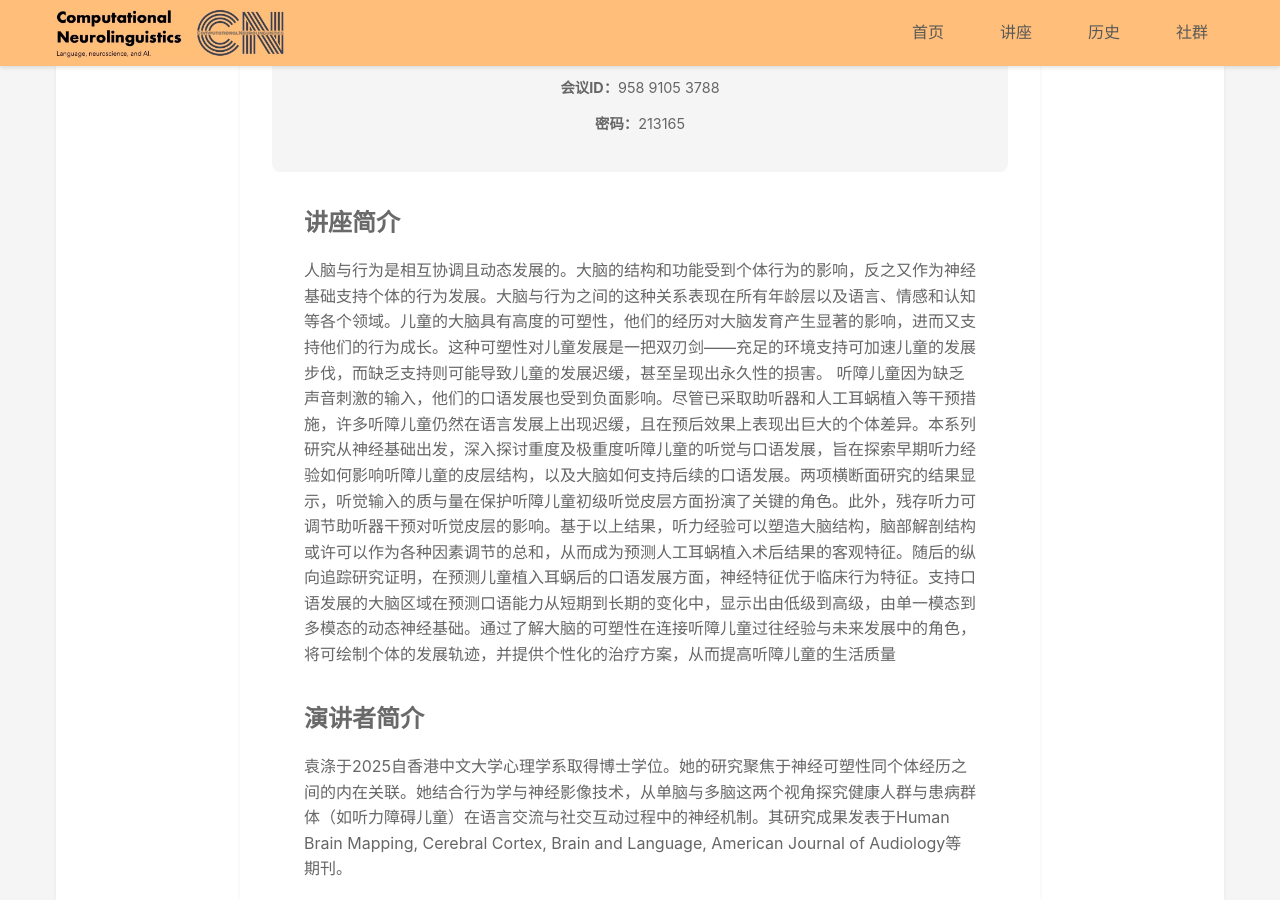
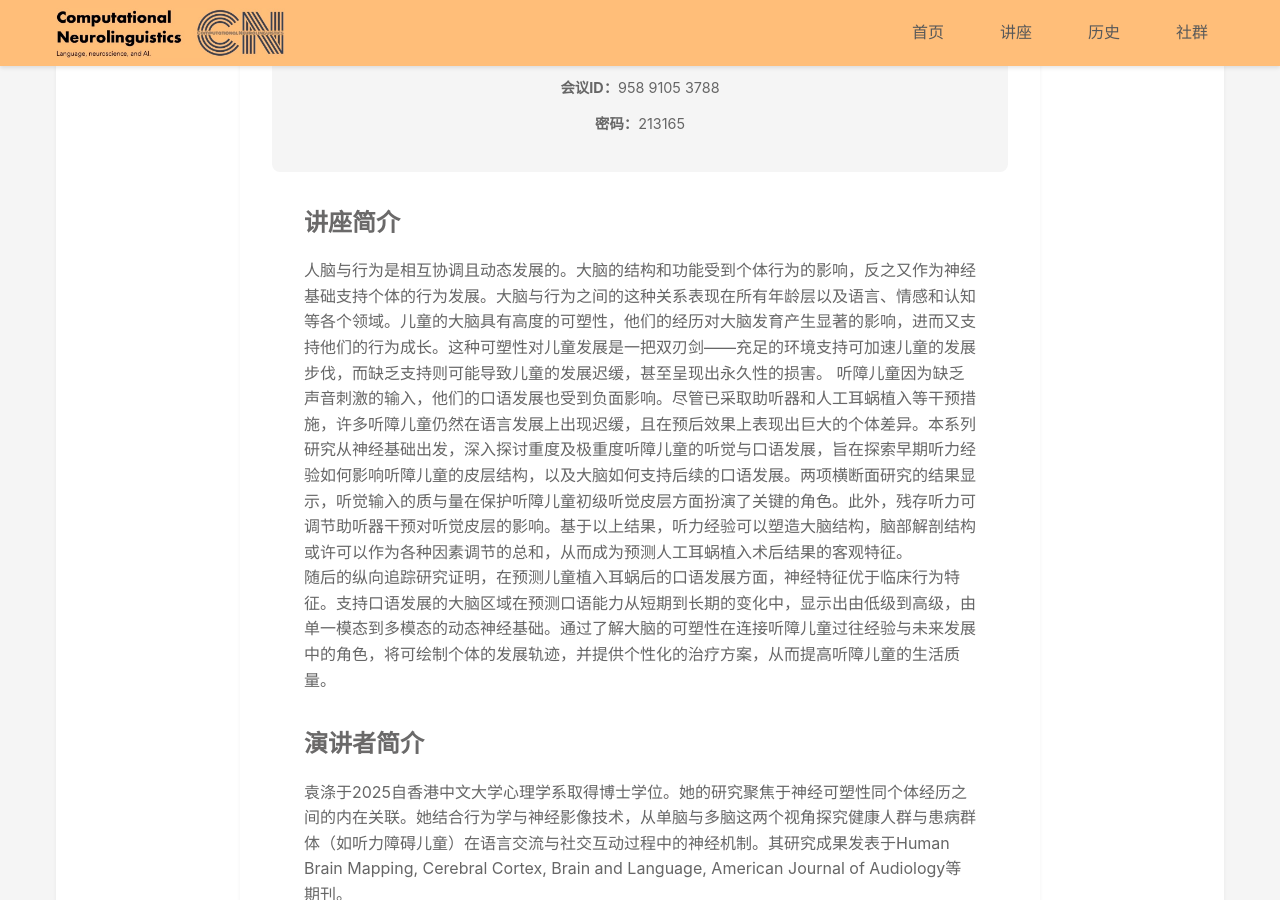
Before and after one commit to xufengduan/Computational-Neurolinguistics-Forum, a Jekyll site: the page built from events/2025-09-Yuan-Di/index.md, in a window 1280 px wide and 900 px high, scrolled down 613 px. Built offline with Jekyll 4.4.1, drawn with Linux system fonts in a browser that asks for light colours.

Commit message:
更新袁涤博士讲座的摘要和个人简介

```diff
--- a/_data/events.yml
+++ b/_data/events.yml
@@ -76,7 +76,9 @@ events:
     zoom_id: 958 9105 3788
     zoom_password: 213165
     abstract: |
-      人脑与行为是相互协调且动态发展的。大脑的结构和功能受到个体行为的影响，反之又作为神经基础支持个体的行为发展。大脑与行为之间的这种关系表现在所有年龄层以及语言、情感和认知等各个领域。儿童的大脑具有高度的可塑性，他们的经历对大脑发育产生显著的影响，进而又支持他们的行为成长。这种可塑性对儿童发展是一把双刃剑——充足的环境支持可加速儿童的发展步伐，而缺乏支持则可能导致儿童的发展迟缓，甚至呈现出永久性的损害。 听障儿童因为缺乏声音刺激的输入，他们的口语发展也受到负面影响。尽管已采取助听器和人工耳蜗植入等干预措施，许多听障儿童仍然在语言发展上出现迟缓，且在预后效果上表现出巨大的个体差异。本系列研究从神经基础出发，深入探讨重度及极重度听障儿童的听觉与口语发展，旨在探索早期听力经验如何影响听障儿童的皮层结构，以及大脑如何支持后续的口语发展。两项横断面研究的结果显示，听觉输入的质与量在保护听障儿童初级听觉皮层方面扮演了关键的角色。此外，残存听力可调节助听器干预对听觉皮层的影响。基于以上结果，听力经验可以塑造大脑结构，脑部解剖结构或许可以作为各种因素调节的总和，从而成为预测人工耳蜗植入术后结果的客观特征。随后的纵向追踪研究证明，在预测儿童植入耳蜗后的口语发展方面，神经特征优于临床行为特征。支持口语发展的大脑区域在预测口语能力从短期到长期的变化中，显示出由低级到高级，由单一模态到多模态的动态神经基础。通过了解大脑的可塑性在连接听障儿童过往经验与未来发展中的角色，将可绘制个体的发展轨迹，并提供个性化的治疗方案，从而提高听障儿童的生活质量
+      人脑与行为是相互协调且动态发展的。大脑的结构和功能受到个体行为的影响，反之又作为神经基础支持个体的行为发展。大脑与行为之间的这种关系表现在所有年龄层以及语言、情感和认知等各个领域。儿童的大脑具有高度的可塑性，他们的经历对大脑发育产生显著的影响，进而又支持他们的行为成长。这种可塑性对儿童发展是一把双刃剑——充足的环境支持可加速儿童的发展步伐，而缺乏支持则可能导致儿童的发展迟缓，甚至呈现出永久性的损害。
+      听障儿童因为缺乏声音刺激的输入，他们的口语发展也受到负面影响。尽管已采取助听器和人工耳蜗植入等干预措施，许多听障儿童仍然在语言发展上出现迟缓，且在预后效果上表现出巨大的个体差异。本系列研究从神经基础出发，深入探讨重度及极重度听障儿童的听觉与口语发展，旨在探索早期听力经验如何影响听障儿童的皮层结构，以及大脑如何支持后续的口语发展。两项横断面研究的结果显示，听觉输入的质与量在保护听障儿童初级听觉皮层方面扮演了关键的角色。此外，残存听力可调节助听器干预对听觉皮层的影响。基于以上结果，听力经验可以塑造大脑结构，脑部解剖结构或许可以作为各种因素调节的总和，从而成为预测人工耳蜗植入术后结果的客观特征。
+      随后的纵向追踪研究证明，在预测儿童植入耳蜗后的口语发展方面，神经特征优于临床行为特征。支持口语发展的大脑区域在预测口语能力从短期到长期的变化中，显示出由低级到高级，由单一模态到多模态的动态神经基础。通过了解大脑的可塑性在连接听障儿童过往经验与未来发展中的角色，将可绘制个体的发展轨迹，并提供个性化的治疗方案，从而提高听障儿童的生活质量。
     bio: |
       袁涤于2025自香港中文大学心理学系取得博士学位。她的研究聚焦于神经可塑性同个体经历之间的内在关联。她结合行为学与神经影像技术，从单脑与多脑这两个视角探究健康人群与患病群体（如听力障碍儿童）在语言交流与社交互动过程中的神经机制。其研究成果发表于Human Brain Mapping, Cerebral Cortex, Brain and Language, American Journal of Audiology等期刊。
     outline: |
--- a/events/2025-09-Yuan-Di/index.md
+++ b/events/2025-09-Yuan-Di/index.md
@@ -8,7 +8,9 @@ permalink: /events/2025-09-Yuan-Di/
 zoom_link: |
   https://cuhk.zoom.us/j/95891053788?pwd=lWyxDJW0hy9Bkjaubfo9pmUz9qUh7h.1
 abstract: |
-  人脑与行为是相互协调且动态发展的。大脑的结构和功能受到个体行为的影响，反之又作为神经基础支持个体的行为发展。大脑与行为之间的这种关系表现在所有年龄层以及语言、情感和认知等各个领域。儿童的大脑具有高度的可塑性，他们的经历对大脑发育产生显著的影响，进而又支持他们的行为成长。这种可塑性对儿童发展是一把双刃剑——充足的环境支持可加速儿童的发展步伐，而缺乏支持则可能导致儿童的发展迟缓，甚至呈现出永久性的损害。 听障儿童因为缺乏声音刺激的输入，他们的口语发展也受到负面影响。尽管已采取助听器和人工耳蜗植入等干预措施，许多听障儿童仍然在语言发展上出现迟缓，且在预后效果上表现出巨大的个体差异。本系列研究从神经基础出发，深入探讨重度及极重度听障儿童的听觉与口语发展，旨在探索早期听力经验如何影响听障儿童的皮层结构，以及大脑如何支持后续的口语发展。两项横断面研究的结果显示，听觉输入的质与量在保护听障儿童初级听觉皮层方面扮演了关键的角色。此外，残存听力可调节助听器干预对听觉皮层的影响。基于以上结果，听力经验可以塑造大脑结构，脑部解剖结构或许可以作为各种因素调节的总和，从而成为预测人工耳蜗植入术后结果的客观特征。随后的纵向追踪研究证明，在预测儿童植入耳蜗后的口语发展方面，神经特征优于临床行为特征。支持口语发展的大脑区域在预测口语能力从短期到长期的变化中，显示出由低级到高级，由单一模态到多模态的动态神经基础。通过了解大脑的可塑性在连接听障儿童过往经验与未来发展中的角色，将可绘制个体的发展轨迹，并提供个性化的治疗方案，从而提高听障儿童的生活质量
+  人脑与行为是相互协调且动态发展的。大脑的结构和功能受到个体行为的影响，反之又作为神经基础支持个体的行为发展。大脑与行为之间的这种关系表现在所有年龄层以及语言、情感和认知等各个领域。儿童的大脑具有高度的可塑性，他们的经历对大脑发育产生显著的影响，进而又支持他们的行为成长。这种可塑性对儿童发展是一把双刃剑——充足的环境支持可加速儿童的发展步伐，而缺乏支持则可能导致儿童的发展迟缓，甚至呈现出永久性的损害。
+  听障儿童因为缺乏声音刺激的输入，他们的口语发展也受到负面影响。尽管已采取助听器和人工耳蜗植入等干预措施，许多听障儿童仍然在语言发展上出现迟缓，且在预后效果上表现出巨大的个体差异。本系列研究从神经基础出发，深入探讨重度及极重度听障儿童的听觉与口语发展，旨在探索早期听力经验如何影响听障儿童的皮层结构，以及大脑如何支持后续的口语发展。两项横断面研究的结果显示，听觉输入的质与量在保护听障儿童初级听觉皮层方面扮演了关键的角色。此外，残存听力可调节助听器干预对听觉皮层的影响。基于以上结果，听力经验可以塑造大脑结构，脑部解剖结构或许可以作为各种因素调节的总和，从而成为预测人工耳蜗植入术后结果的客观特征。
+  随后的纵向追踪研究证明，在预测儿童植入耳蜗后的口语发展方面，神经特征优于临床行为特征。支持口语发展的大脑区域在预测口语能力从短期到长期的变化中，显示出由低级到高级，由单一模态到多模态的动态神经基础。通过了解大脑的可塑性在连接听障儿童过往经验与未来发展中的角色，将可绘制个体的发展轨迹，并提供个性化的治疗方案，从而提高听障儿童的生活质量。
 
 bio: |
   袁涤于2025自香港中文大学心理学系取得博士学位。她的研究聚焦于神经可塑性同个体经历之间的内在关联。她结合行为学与神经影像技术，从单脑与多脑这两个视角探究健康人群与患病群体（如听力障碍儿童）在语言交流与社交互动过程中的神经机制。其研究成果发表于Human Brain Mapping, Cerebral Cortex, Brain and Language, American Journal of Audiology等期刊。
```
